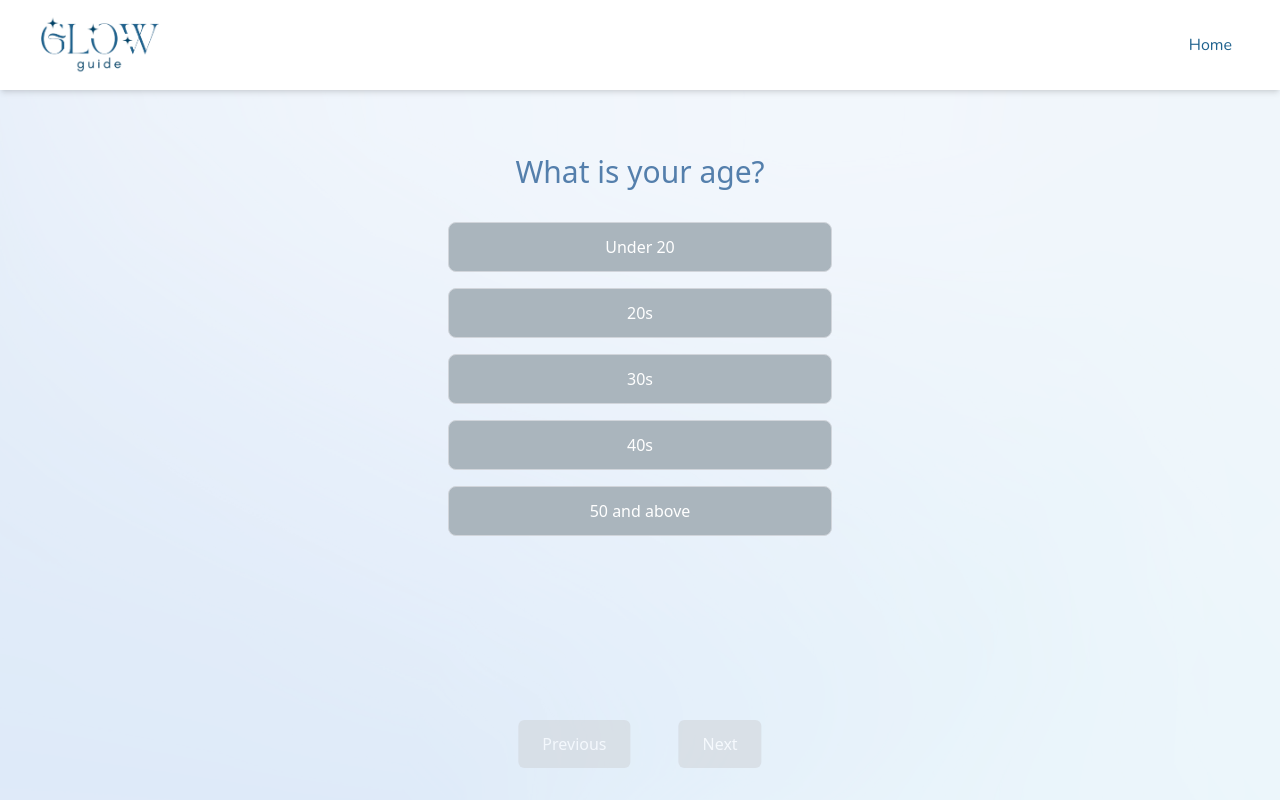
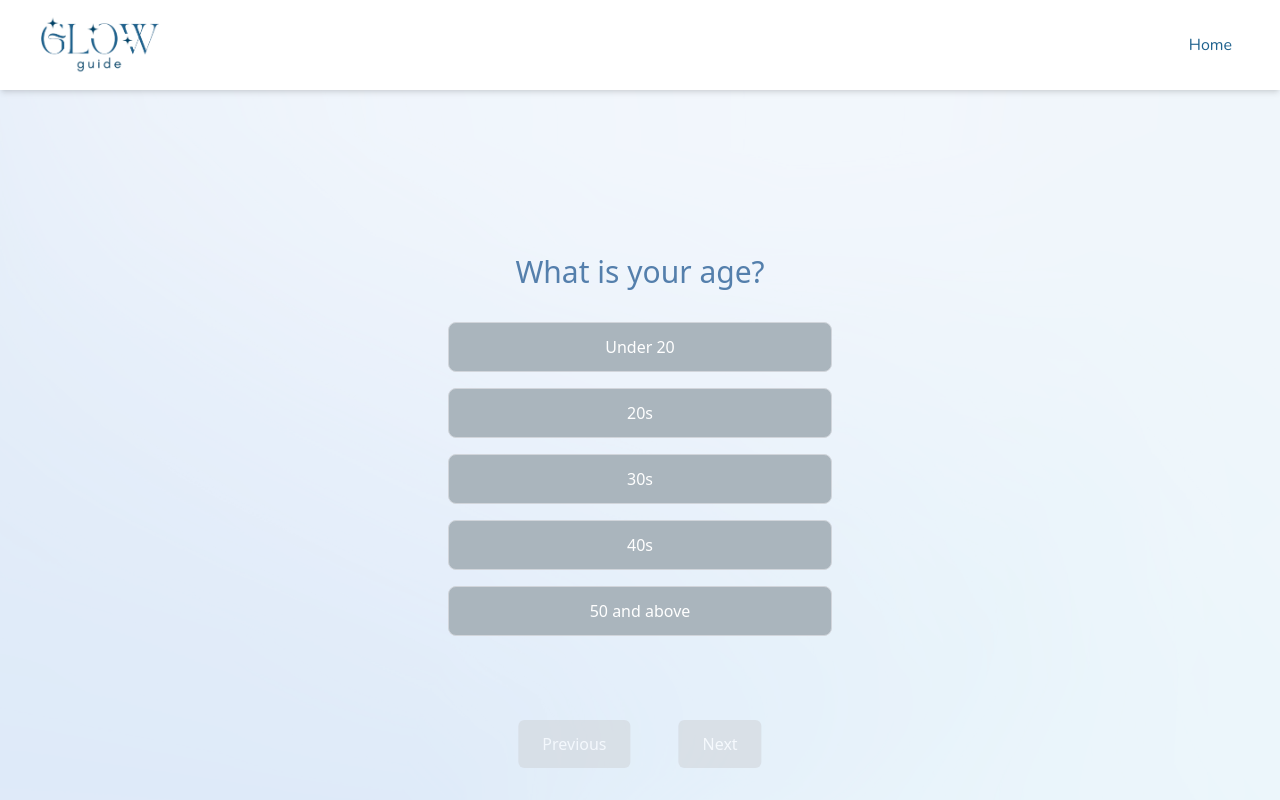
Before and after one commit to stickybrickwall/blugo, a React (Vite) app in the folder client/: page /#/quiz in a window 1280 px wide. Built offline with nearby package versions, Linux system fonts and the light colour scheme.

Commit message:
Styling update to quiz page

```diff
--- a/client/src/pages/Quiz.tsx
+++ b/client/src/pages/Quiz.tsx
@@ -199,7 +199,7 @@ function Quiz() {
                 </nav>
 
             {/* QUIZ CONTENT */}
-            <div className="flex-grow flex flex-col items-center pt-16 px-4 pb-32">
+            <div className="flex-grow flex flex-col items-center justify-center px-4">
             {/* Question */}
                 <h2 className="text-2xl md:text-3xl font-light text-[#547fac] text-center mb-8">
                     {q.question}
@@ -214,7 +214,7 @@ function Quiz() {
                             className={`w-96 px-6 py-3 rounded-lg border text-white text-center whitespace-nowrap transition break-words ${
                             selectedAnswer === option
                                 ? 'bg-[#1f628e] border-[#1f628e]'
-                                : 'bg-[#aab5bd] border-gray-300 hover:opacity-90'
+                                : 'bg-[#aab5bd] border-gray-300 hover:opacity-90 hover:scale-105'
                             }`}
                         >
                             {option}
@@ -228,7 +228,7 @@ function Quiz() {
                     <button
                         onClick={handlePrevious}
                         disabled={current === 0}
-                        className="px-6 py-3 rounded-md bg-[#1f628e] text-white font-light disabled:bg-gray-300 disabled:opacity-60"
+                        className="px-6 py-3 rounded-md bg-[#1f628e] text-white font-light disabled:bg-gray-300 disabled:opacity-60 hover:scale-105"
                     >
                         Previous
                     </button>
@@ -236,7 +236,7 @@ function Quiz() {
                     <button
                         onClick={handleNext}
                         disabled={!selectedAnswer}
-                        className="px-6 py-3 rounded-md bg-[#1f628e] text-white font-light disabled:bg-gray-300 disabled:opacity-60"
+                        className="px-6 py-3 rounded-md bg-[#1f628e] text-white font-light disabled:bg-gray-300 disabled:opacity-60 hover:scale-105"
                     >
                         {current === questions.length - 1 ? 'View Results' : 'Next'}
                     </button>
```
Also changed, not shown: 2 other files (tests, documents, lock files or other folders).
